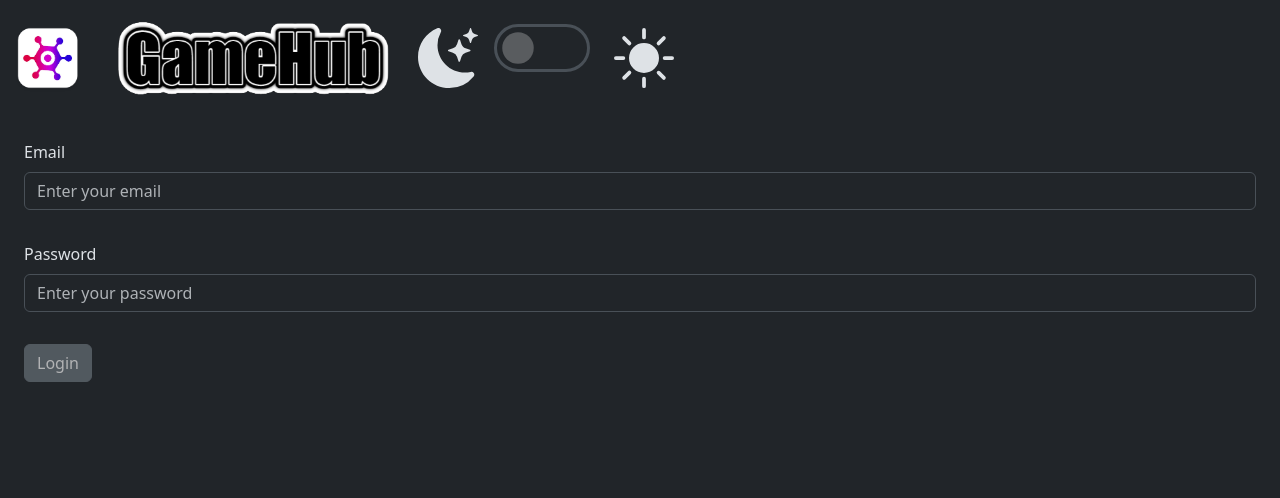
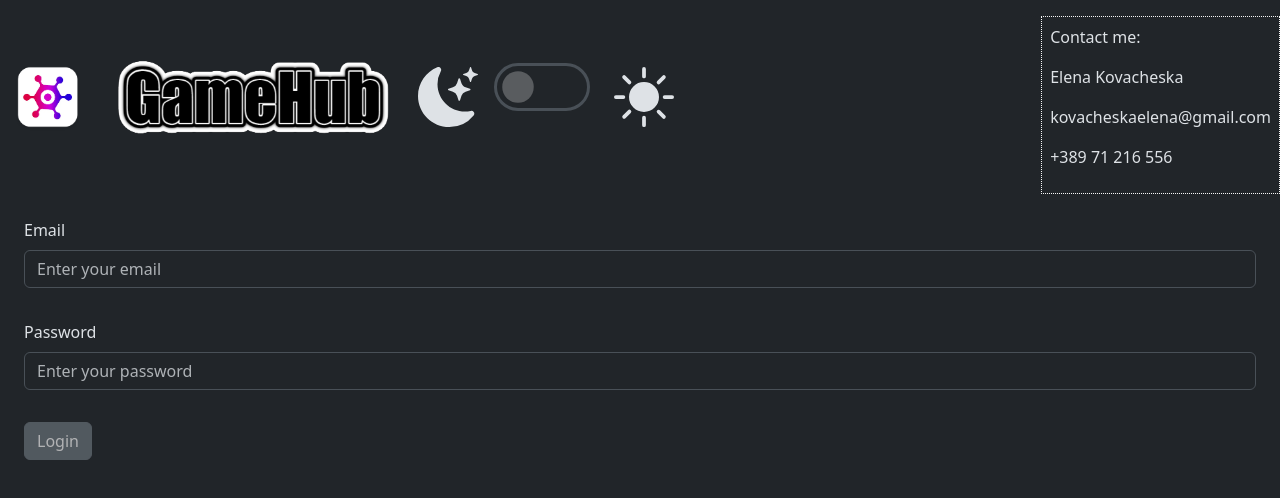
Before and after one commit to elenakovacheska1/game-hub1, a React (Vite) app: page /login in a window 1280 px wide. Shown: the top 498 px of the page. Built offline with nearby package versions, Linux system fonts and the light colour scheme.

Commit message:
contact card implemented

```diff
--- a/src/components/NavBar.tsx
+++ b/src/components/NavBar.tsx
@@ -43,6 +43,12 @@ const NavBar = () => {
 						<BsSunFill size={60} />
 					</div>
 				</div>
+				<div className={`p-2 ms-auto mt-3 ${styles.contact}`}>
+					<p>Contact me:</p>
+					<p>Elena Kovacheska</p>
+					<p>kovacheskaelena@gmail.com</p>
+					<p>+389 71 216 556</p>
+				</div>
 			</div>
 		</>
 	);
--- a/src/styles/NavBar.module.css
+++ b/src/styles/NavBar.module.css
@@ -13,3 +13,7 @@
 .switch {
   transform: scale(3);
 }
+
+.contact {
+  border: 1px dotted whitesmoke;
+}
```
